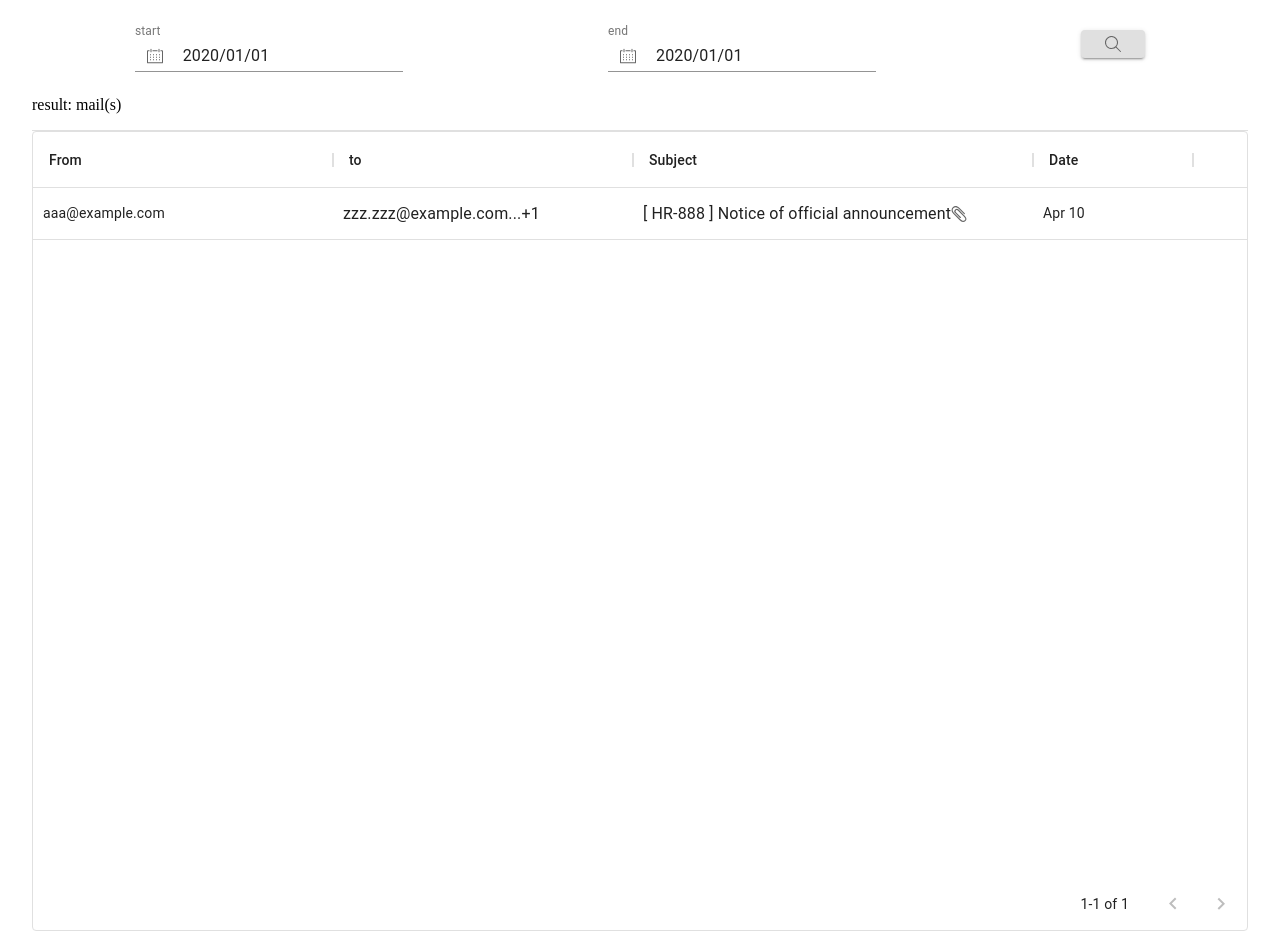
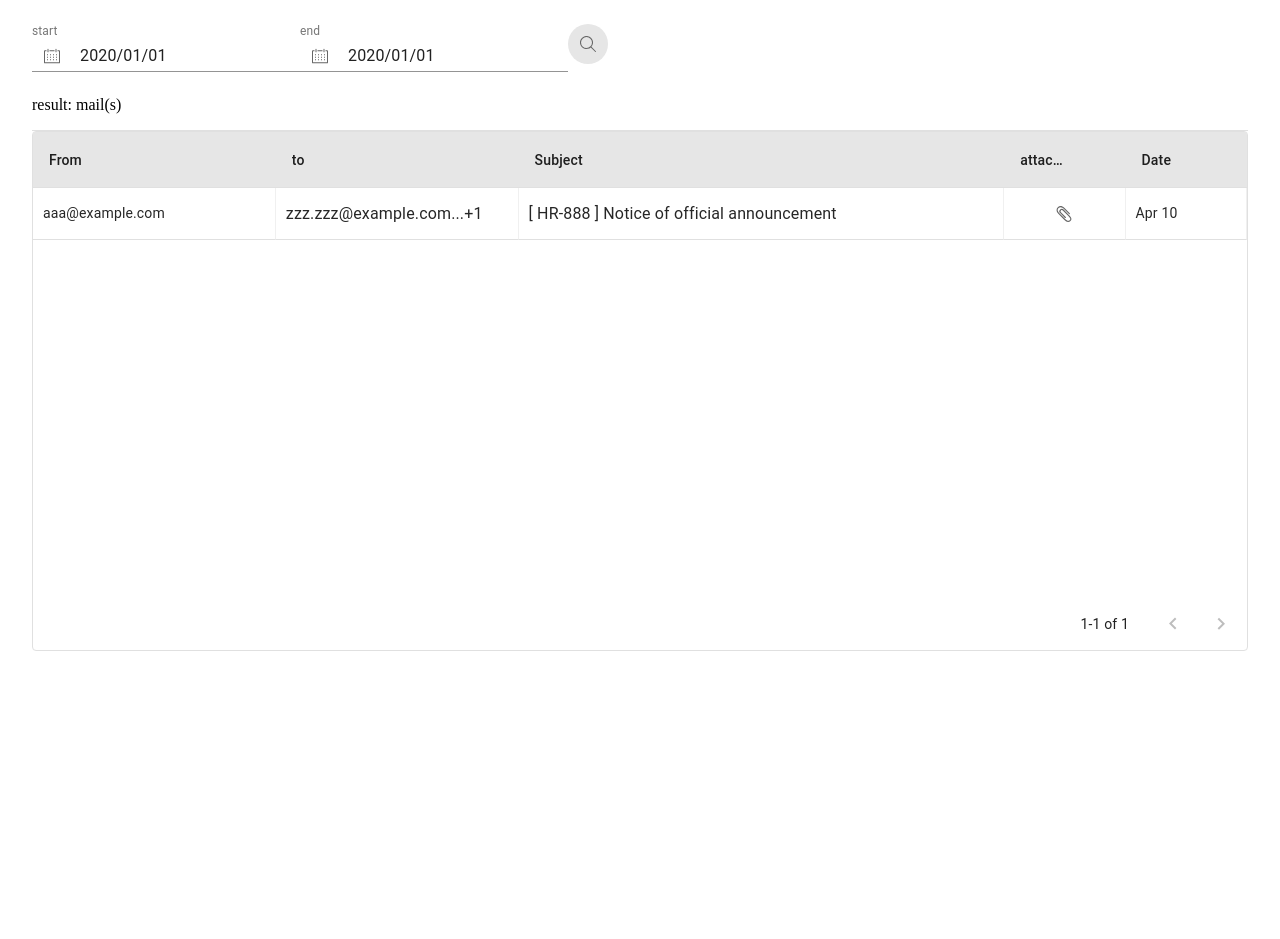
Before and after one commit to four-leaf-4/hennge-challenge, a React app: page / in a window 1280 px wide. After the commit the page ends 800 px from the top, so only its background shows below. Built offline with nearby package versions, Linux system fonts and the light colour scheme.

Commit message:
選択した日付状態をcontextへ移動＆CSS編集

```diff
--- a/src/components/mailList.js
+++ b/src/components/mailList.js
@@ -1,15 +1,23 @@
 import 'date-fns';
 import React from 'react';
-import { Typography } from '@material-ui/core';
+import { Typography, Box } from '@material-ui/core';
 import { DataGrid } from '@material-ui/data-grid';
+import { useStyles } from '../styles/useStyles';
 
 export const MailList = () => {
+  const classes = useStyles();
   const columns = [
-    { field: 'from', headerName: 'From', width: 300 },
+    {
+      field: 'from',
+      headerName: 'From',
+      flex: 1,
+      headerClassName: 'super-app-theme--header',
+    },
     {
       field: 'to',
       headerName: 'to',
-      width: 300,
+      flex: 1,
+      headerClassName: 'super-app-theme--header',
       renderCell: (params) => {
         if (params.value.length >= 2) {
           return (
@@ -27,22 +35,24 @@
     {
       field: 'subject',
       headerName: 'Subject',
-      width: 400,
+      flex: 2,
+      headerClassName: 'super-app-theme--header',
       renderCell: (params) => {
-        console.log(params.value);
-        const Icon = () => {
-          if (params.value.attachment) {
-            return <img src={`images/icon_clip.svg`} width={16} height={16} />;
-          } else {
-            return <></>;
-          }
-        };
-        return (
-          <>
-            <Typography>{params.value.headline}</Typography>
-            <Icon />
-          </>
-        );
+        return <Typography>{params.value}</Typography>;
+      },
+    },
+    {
+      field: 'attachment',
+      headerName: '',
+      headerClassName: 'super-app-theme--header',
+      flex: 0.5,
+      align: 'center',
+      renderCell: (params) => {
+        if (params.value) {
+          return <img src={`images/icon_clip.svg`} width={16} height={16} />;
+        } else {
+          return <></>;
+        }
       },
     },
     {
@@ -50,7 +60,8 @@
       headerName: 'Date',
       description: 'Date',
       sortable: true,
-      width: 160,
+      flex: 0.5,
+      headerClassName: 'super-app-theme--header',
       renderCell: (params) => {
         const month_english_list = [
           'Jan',
@@ -109,17 +120,44 @@
       id: 1,
       from: 'aaa@example.com',
       to: ['zzz.zzz@example.com', 'zzz.zzz@example.com'],
-      subject: {
-        headline: '[ HR-888 ] Notice of official announcement',
-        attachment: true,
-      },
+      subject: '[ HR-888 ] Notice of official announcement',
+      attachment: true,
       date: new Date('2021-04-10T11:34:00'),
     },
   ];
-
+  const ImageLogo = () => {
+    return (
+      <img
+        src="images/logo.png"
+        width={117}
+        height={124}
+        style={{
+          position: 'absolute',
+          top: 0,
+          left: 0,
+          bottom: 0,
+          right: 0,
+          margin: 'auto',
+        }}
+      />
+    );
+  };
   return (
-    <div style={{ height: 800, width: '100%' }}>
-      <DataGrid rows={rows} columns={columns} pageSize={10} />
+    <div
+      style={{ display: 'flex', height: '100%' }}
+      className={classes.bgheader}
+    >
+      <div style={{ height: 520, width: '100%' }}>
+        <DataGrid
+          rows={rows}
+          columns={columns}
+          pageSize={10}
+          className={classes.maillist}
+          components={{
+            NoRowsOverlay: ImageLogo,
+          }}
+        />
+      </div>{' '}
     </div>
   );
 };
--- a/src/components/searchForm.js
+++ b/src/components/searchForm.js
@@ -1,20 +1,21 @@
 import 'date-fns';
-import React from 'react';
-import { Grid, Button } from '@material-ui/core';
+import React, { useContext } from 'react';
+import { Grid, IconButton } from '@material-ui/core';
 import DateFnsUtils from '@date-io/date-fns';
 import {
   MuiPickersUtilsProvider,
   KeyboardDatePicker,
 } from '@material-ui/pickers';
+import { useStyles } from '../styles/useStyles';
+import { StartDateContext, EndDateContext } from '../context/';
 
 export const SearchForm = () => {
-  const [startSelectedDate, setStartSelectedDate] = React.useState(
-    new Date('2020-01-01T00:00:00')
+  const classes = useStyles();
+  const { startSelectedDate, setStartSelectedDate } = useContext(
+    StartDateContext
   );
 
-  const [endSelectedDate, setEndSelectedDate] = React.useState(
-    new Date('2020-01-01T00:00:00')
-  );
+  const { endSelectedDate, setEndSelectedDate } = useContext(EndDateContext);
 
   const handleStartDateChange = (date) => {
     setStartSelectedDate(date);
@@ -25,7 +26,7 @@
 
   return (
     <MuiPickersUtilsProvider utils={DateFnsUtils}>
-      <Grid container justify="space-around" alignItems="center">
+      <Grid container justify="flex-start" alignItems="center">
         <KeyboardDatePicker
           disableToolbar
           variant="inline"
@@ -60,9 +61,9 @@
           }
           InputAdornmentProps={{ position: 'start' }}
         />
-        <Button variant="contained">
+        <IconButton variant="contained" className={classes.searchButton}>
           <img src={`images/icon_search.svg`} width={16} height={16} />
-        </Button>
+        </IconButton>
       </Grid>
     </MuiPickersUtilsProvider>
   );
--- /dev/null
+++ b/src/context/endDate.js
@@ -0,0 +1,17 @@
+import React, { useState } from 'react';
+
+export const EndDateContext = React.createContext();
+
+export const EndDateContextProvider = ({ children }) => {
+  const [endSelectedDate, setEndSelectedDate] = useState(
+    new Date('2020-01-01T00:00:00')
+  );
+
+  return (
+    <EndDateContext.Provider value={{ endSelectedDate, setEndSelectedDate }}>
+      {children}
+    </EndDateContext.Provider>
+  );
+};
+
+export default EndDateContextProvider;
--- /dev/null
+++ b/src/context/index.js
@@ -0,0 +1,2 @@
+export * from './startDate';
+export * from './endDate';
--- /dev/null
+++ b/src/context/startDate.js
@@ -0,0 +1,19 @@
+import React, { useState } from 'react';
+
+export const StartDateContext = React.createContext();
+
+export const StartDateContextProvider = ({ children }) => {
+  const [startSelectedDate, setStartSelectedDate] = useState(
+    new Date('2020-01-01T00:00:00')
+  );
+
+  return (
+    <StartDateContext.Provider
+      value={{ startSelectedDate, setStartSelectedDate }}
+    >
+      {children}
+    </StartDateContext.Provider>
+  );
+};
+
+export default StartDateContextProvider;
--- a/src/index.js
+++ b/src/index.js
@@ -1,5 +1,13 @@
 import React from 'react';
 import { render } from 'react-dom';
+import { StartDateContextProvider, EndDateContextProvider } from './context/';
 import App from './App';
 
-render(<App />, document.getElementById('root'));
+render(
+  <StartDateContextProvider>
+    <EndDateContextProvider>
+      <App />
+    </EndDateContextProvider>
+  </StartDateContextProvider>,
+  document.getElementById('root')
+);
--- /dev/null
+++ b/src/styles/useStyles.js
@@ -0,0 +1,111 @@
+import { makeStyles } from '@material-ui/core/styles';
+
+const colors = {
+  lightgrey: '#e6e6e6',
+};
+
+function customCheckbox(theme) {
+  return {
+    '& .MuiCheckbox-root svg': {
+      width: 16,
+      height: 16,
+      backgroundColor: 'transparent',
+      border: `1px solid ${
+        theme.palette.type === 'light' ? '#d9d9d9' : 'rgb(67, 67, 67)'
+      }`,
+      borderRadius: 2,
+    },
+    '& .MuiCheckbox-root svg path': {
+      display: 'none',
+    },
+    '& .MuiCheckbox-root.Mui-checked:not(.MuiCheckbox-indeterminate) svg': {
+      backgroundColor: '#1890ff',
+      borderColor: '#1890ff',
+    },
+    '& .MuiCheckbox-root.Mui-checked .MuiIconButton-label:after': {
+      position: 'absolute',
+      display: 'table',
+      border: '2px solid #fff',
+      borderTop: 0,
+      borderLeft: 0,
+      transform: 'rotate(45deg) translate(-50%,-50%)',
+      opacity: 1,
+      transition: 'all .2s cubic-bezier(.12,.4,.29,1.46) .1s',
+      content: '""',
+      top: '50%',
+      left: '39%',
+      width: 5.71428571,
+      height: 9.14285714,
+    },
+    '& .MuiCheckbox-root.MuiCheckbox-indeterminate .MuiIconButton-label:after': {
+      width: 8,
+      height: 8,
+      backgroundColor: '#1890ff',
+      transform: 'none',
+      top: '39%',
+      border: 0,
+    },
+  };
+}
+
+export const useStyles = makeStyles((theme) => ({
+  searchButton: {
+    background: colors.lightgrey,
+  },
+  bgheader: {
+    '& .super-app-theme--header': {
+      backgroundColor: colors.lightgrey,
+      fontWeight: '900',
+    },
+  },
+  maillist: {
+    border: 0,
+    color:
+      theme.palette.type === 'light'
+        ? 'rgba(0,0,0,.85)'
+        : 'rgba(255,255,255,0.85)',
+    fontFamily: [
+      '-apple-system',
+      'BlinkMacSystemFont',
+      '"Segoe UI"',
+      'Roboto',
+      '"Helvetica Neue"',
+      'Arial',
+      'sans-serif',
+      '"Apple Color Emoji"',
+      '"Segoe UI Emoji"',
+      '"Segoe UI Symbol"',
+    ].join(','),
+    WebkitFontSmoothing: 'auto',
+    letterSpacing: 'normal',
+    '& .MuiDataGrid-columnsContainer': {
+      backgroundColor: theme.palette.type === 'light' ? '#fafafa' : '#1d1d1d',
+    },
+    '& .MuiDataGrid-iconSeparator': {
+      display: 'none',
+    },
+    '& .MuiDataGrid-colCell, .MuiDataGrid-cell': {
+      borderRight: `1px solid ${
+        theme.palette.type === 'light' ? '#f0f0f0' : '#303030'
+      }`,
+    },
+    '& .MuiDataGrid-columnsContainer, .MuiDataGrid-cell': {
+      borderBottom: `1px solid ${
+        theme.palette.type === 'light' ? '#f0f0f0' : '#303030'
+      }`,
+    },
+    '& .MuiDataGrid-cell': {
+      color:
+        theme.palette.type === 'light'
+          ? 'rgba(0,0,0,.85)'
+          : 'rgba(255,255,255,0.65)',
+    },
+    '& .MuiPaginationItem-root': {
+      borderRadius: 0,
+    },
+    '& .MuiDataGrid-cellCenter': {
+      justifyContent: 'center',
+    },
+    ...customCheckbox(theme),
+  },
+}));
```
